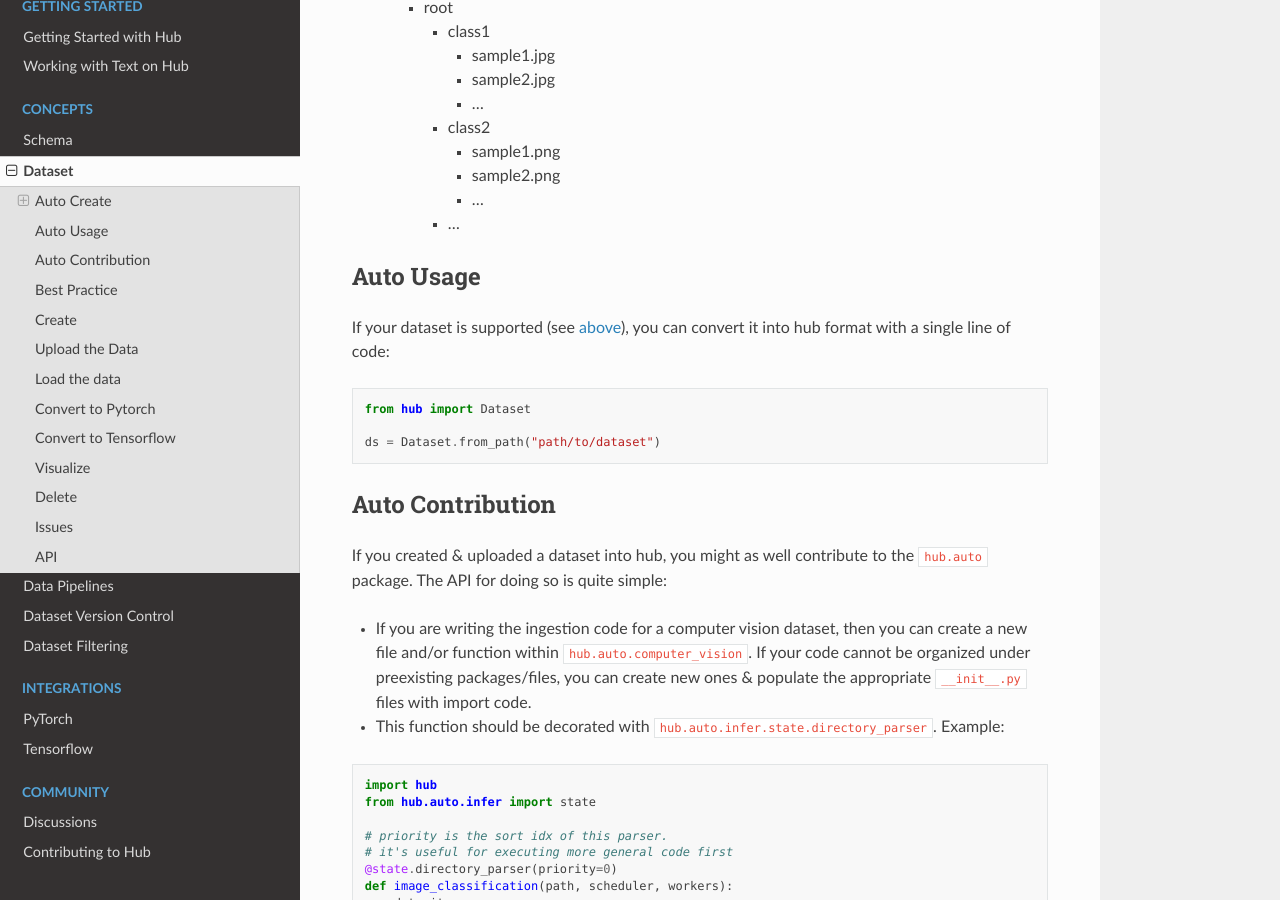
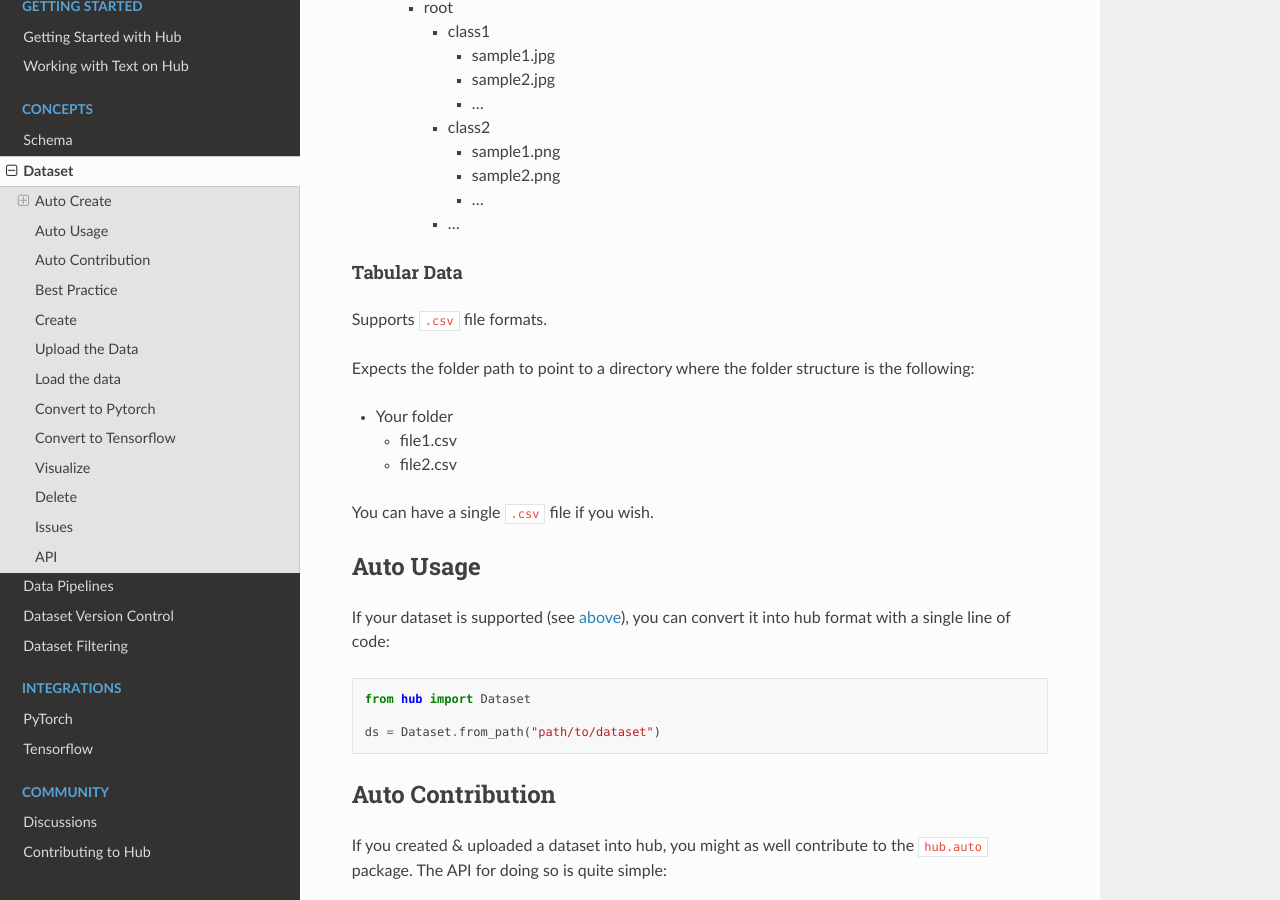
Before and after one commit to activeloopai/deeplake, a Sphinx documentation site: the page built from docs/source/concepts/dataset.md, in a window 1280 px wide and 900 px high, scrolled down 634 px. Built offline with Sphinx 7.4.7 and the Read the Docs theme 2.0.0, drawn with Linux system fonts in a browser that asks for light colours.

Commit message:
Added documentation for csv-parser

```diff
--- a/docs/source/concepts/dataset.md
+++ b/docs/source/concepts/dataset.md
@@ -28,6 +28,15 @@ Supports `[.png, .jpg, .jpeg]` file extensions.
                 - ...
             - ...
 
+#### Tabular Data
+Supports `.csv` file formats.
+
+Expects the folder path to point to a directory where the folder structure is the following:
+- Your folder
+  - file1.csv
+  - file2.csv
+
+You can have a single `.csv` file if you wish.
 ## Auto Usage
 If your dataset is supported (see [above](#supported-dataset-formats)), you can convert it into hub format with a single line of code:
 
```
